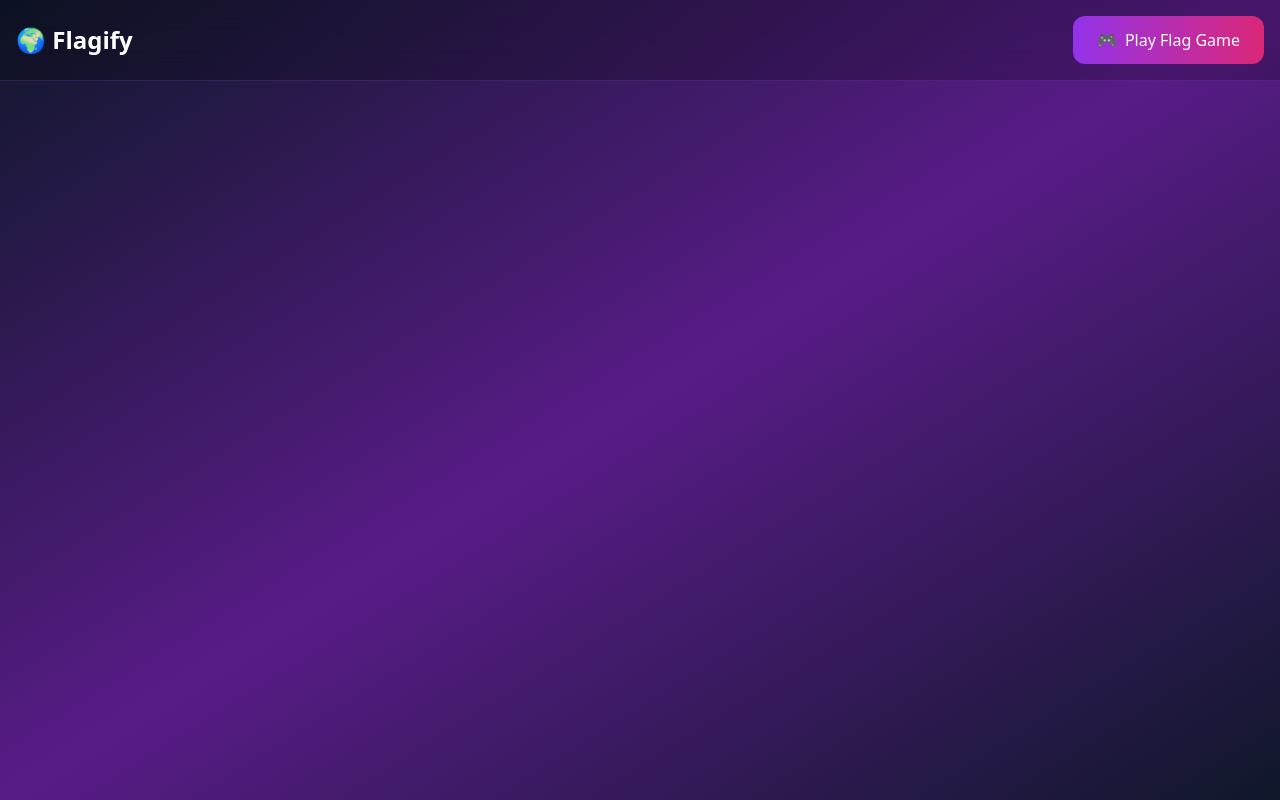
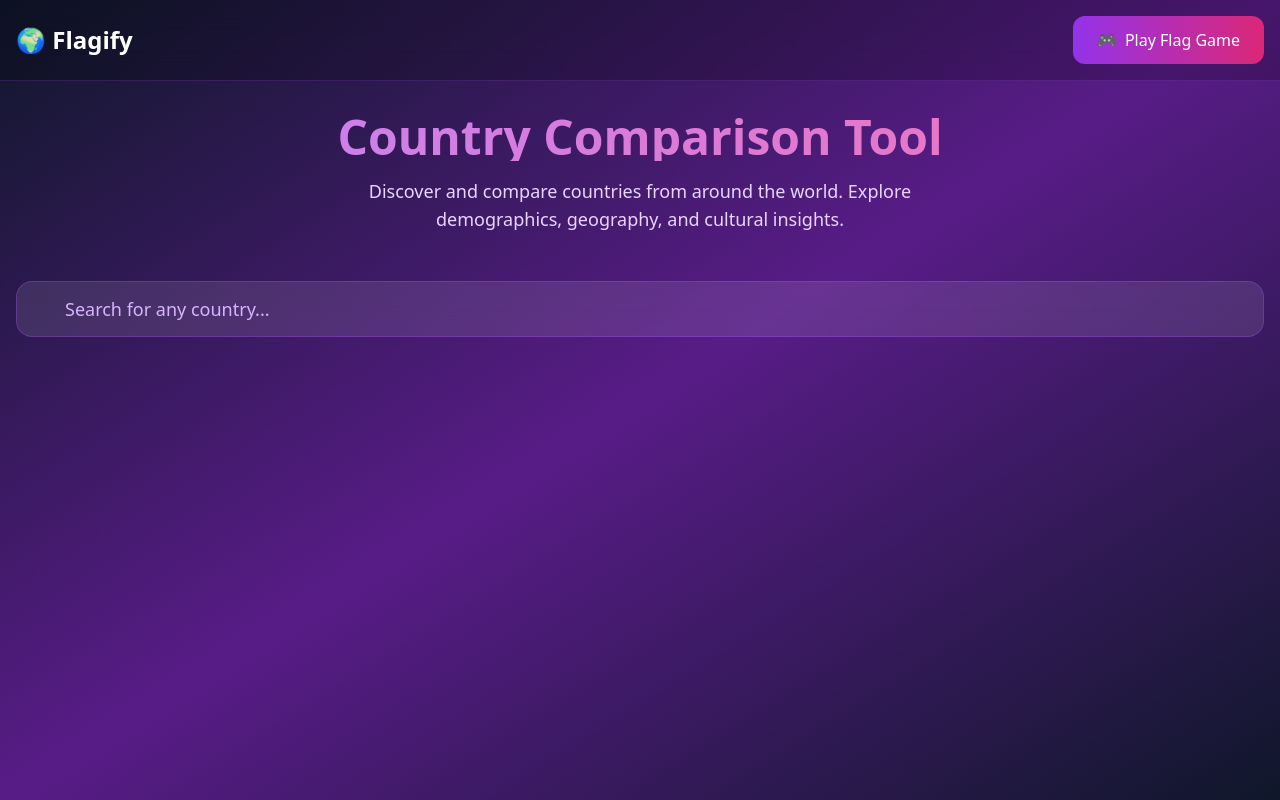
Before and after one commit to Dreeeems/Flagify, a React (Create React App) app: page / in a window 1280 px wide. Built offline with nearby package versions, Linux system fonts and the light colour scheme.

Commit message:
Home page debut

```diff
--- a/src/pages/Home.jsx
+++ b/src/pages/Home.jsx
@@ -1,7 +1,28 @@
 import React from "react";
 
 const Home = () => {
-  return <div className="max-w-7xl mx-auto p-4 pt-8"></div>;
+  return (
+    <div className="max-w-7xl mx-auto p-4 pt-8">
+      <div className="text-center mb-12">
+        <h2 className="text-5xl font-bold bg-gradient-to-r from-purple-400 to-pink-400 bg-clip-text text-transparent mb-4">
+          Country Comparison Tool
+        </h2>
+        <p className="text-purple-200 text-lg max-w-2xl mx-auto">
+          Discover and compare countries from around the world. Explore
+          demographics, geography, and cultural insights.
+        </p>
+      </div>
+
+      <div className="mb-12">
+        <div className="relative max-w-lg mx-auto"></div>
+        <input
+          type="text"
+          placeholder="Search for any country..."
+          className="w-full pl-12 h-14 bg-white/10 backdrop-blur-lg border border-purple-500/30 text-white placeholder:text-purple-300 text-lg rounded-2xl focus:border-purple-400 focus:ring-2 focus:ring-purple-400/20 focus:outline-none transition-all duration-200"
+        />
+      </div>
+    </div>
+  );
 };
 
 export default Home;
```
Also changed, not shown: src/utils/fetchFromApi.js (added).
